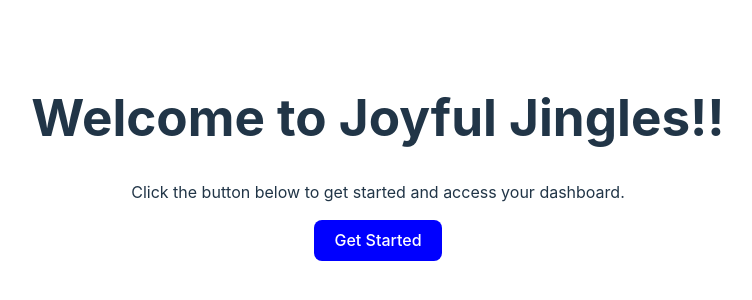
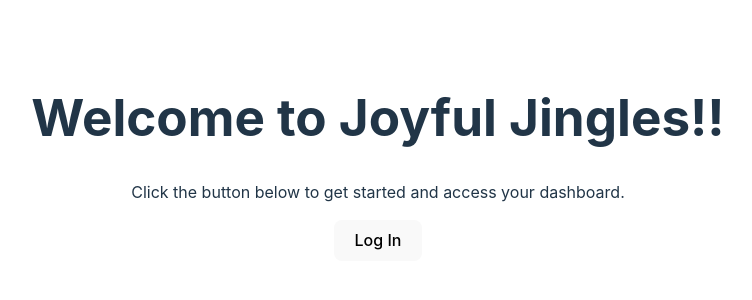
Before and after one commit to DuaneWellington/joyful-jingles-frontend, a React (Vite) app: page / in a window 1280 px wide. Shown: the part 242-542 px from the top of the page, without its empty margins (262-1014 px from the left). Built offline with nearby package versions, Linux system fonts and the light colour scheme; no server answers.

Commit message:
FINALLY achieve Auth0 functionality

```diff
--- a/src/components/App/App.jsx
+++ b/src/components/App/App.jsx
@@ -1,40 +1,39 @@
 // PATH: 'JOYFUL-JINGLES/express-react/frontend/src/components/App/App.jsx'
 
 import React from "react";
-// import { BrowserRouter as Router, Route, Link } from "react-router-dom";
-import { loginWithRedirect } from "../Auth/LoginButton";
+import Auth0ProviderWithNavigate from "../Auth/Auth0ProviderWithNavigate";
+import LoginButton from "../Auth/LoginButton";
 import "./App.css";
 
 const App = () => {
 
-  const handleGetStarted = async () => {
-    await loginWithRedirect();
-  };
+  return (
+    <Auth0ProviderWithNavigate>
+      <div>
+        <h1>Welcome to Joyful Jingles!!</h1>
+        <p>Click the button below to get started and access your dashboard.</p>
+        <LoginButton />
+      </div>
+    </Auth0ProviderWithNavigate>
+  );
 
-  return (
-    <div>
-      <h1>Welcome to Joyful Jingles!!</h1>
-      <p>Click the button below to get started and access your dashboard.</p>
-      <button
-        style={{ backgroundColor: "blue", color: "white" }}
-        onClick={handleGetStarted}
-      >
-        Get Started
-      </button>
-    </div>
-  );
+  // const handleGetStarted = async () => {
+  //   await loginWithRedirect();
+  // };
 
   // return (
   //   <div>
   //     <h1>Welcome to Joyful Jingles!!</h1>
   //     <p>Click the button below to get started and access your dashboard.</p>
-  //     <Link to="/auth">
-  //       <button style={{ backgroundColor: "blue", color: "white" }} onClick={handleGetStarted}>
-  //         Get Started
-  //       </button>
-  //     </Link>
+  //     <button
+  //       style={{ backgroundColor: "blue", color: "white" }}
+  //       onClick={handleGetStarted}
+  //     >
+  //       Get Started
+  //     </button>
   //   </div>
   // );
+
 };
 
 export default App;
--- a/src/components/Auth/Auth0ProviderWithNavigate.jsx
+++ b/src/components/Auth/Auth0ProviderWithNavigate.jsx
@@ -1,11 +1,10 @@
 // PATH: 'JOYFUL-JINGLES/express-react/frontend/src/components/Auth/Auth0ProviderWithNavigate.jsx'
-
+import React from "react";
 import { Auth0Provider } from "@auth0/auth0-react";
 import { useNavigate } from "react-router";
-
 import config from "../../config";
 
-export default function Auth0ProviderWithNavigate({ children }) {
+const Auth0ProviderWithNavigate = ({ children }) => {
     const navigate = useNavigate();
 
     const domain = config.AUTH0_DOMAIN;
@@ -17,17 +16,21 @@ export default function Auth0ProviderWithNavigate({ children }) {
     }
 
     const onRedirectCallback = (appState) => {
-        navigate(appState?.returnTo || window.location.pathname);
+        navigate(appState?.returnTo || '/');
+        // navigate(appState?.returnTo || window.location.pathname);
     };
 
     return (
         <Auth0Provider
         domain={domain}
         clientId={clientId}
-        authorizationParams={{ redirect_uri: redirectUri }}
+        redirect_uri={redirectUri}
+        // authorizationParams={{ redirect_uri: redirectUri }}
         onRedirectCallback={onRedirectCallback}
         >
             {children}
         </Auth0Provider>
     );
-}
+};
+
+export default Auth0ProviderWithNavigate
--- a/src/components/Auth/LoginButton.jsx
+++ b/src/components/Auth/LoginButton.jsx
@@ -18,12 +18,3 @@ const LoginButton = () => {
 };
 
 export default LoginButton;
-
-export const loginWithRedirect = async () => {
-    const { loginWithRedirect } = useAuth0();
-    await loginWithRedirect({
-        appState: {
-            returnTo: '/',
-        }
-    })
-}
```
